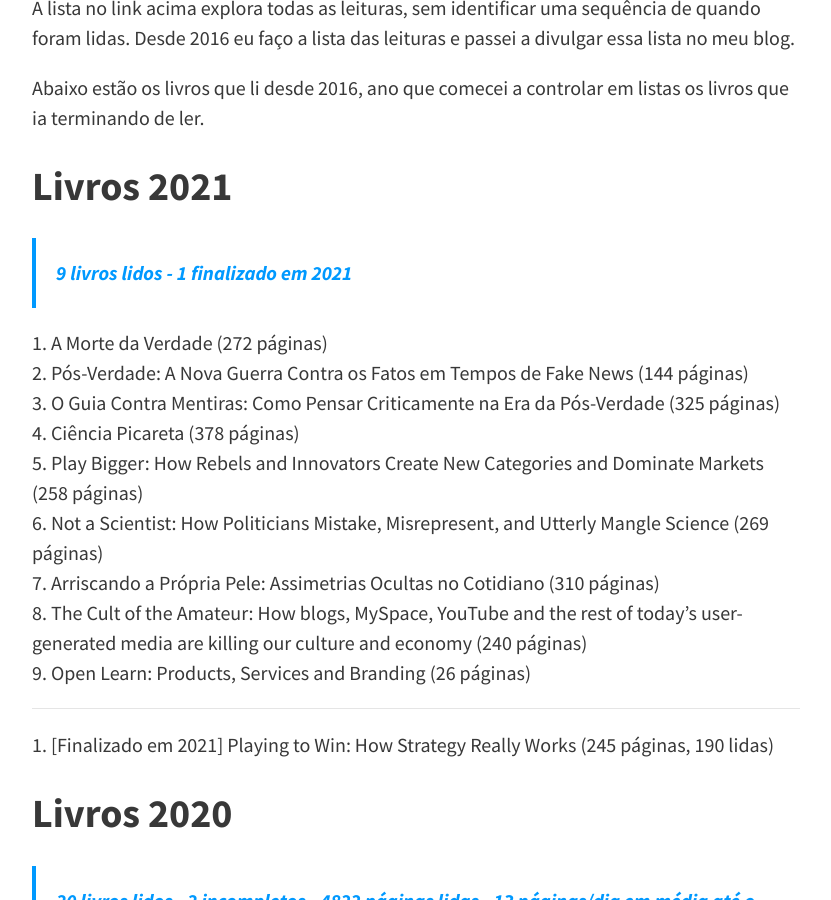
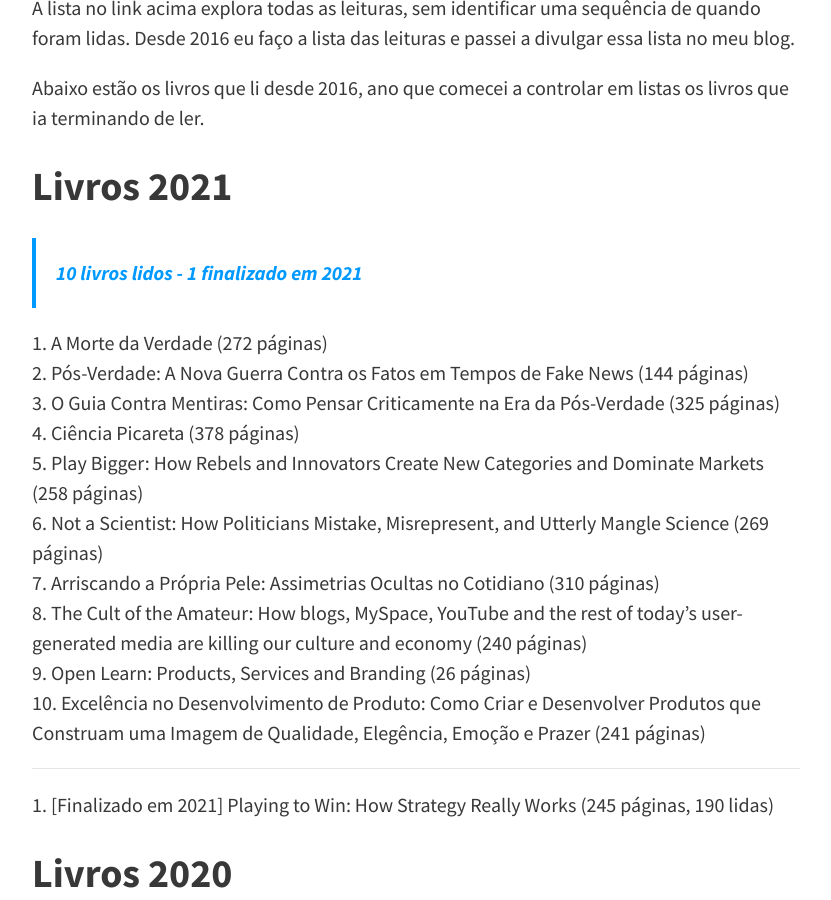
Before and after one commit to felipecbarbosa/felipecbarbosa.github.io, a Jekyll site: the page built from leituras.md, in a window 1280 px wide and 900 px high, scrolled down 852 px. Shown: the whole window, without its empty margins (224-1055 px from the left). Built offline with Jekyll 4.4.1, drawn with Linux system fonts in a browser that asks for light colours; nearby versions of some CDN libraries; comment, search, counter and statistics services are not loaded.

Commit message:
Added new book

```diff
--- a/leituras.md
+++ b/leituras.md
@@ -22,7 +22,7 @@ A lista no link acima explora todas as leituras, sem identificar uma sequência
 Abaixo estão os livros que li desde 2016, ano que comecei a controlar em listas os livros que ia terminando de ler.
 
 ## Livros 2021 {#livros-2021}
-> 9 livros lidos - 1 finalizado em 2021
+> 10 livros lidos - 1 finalizado em 2021
 
 1. A Morte da Verdade (272 páginas)
 2. Pós-Verdade: A Nova Guerra Contra os Fatos em Tempos de Fake News (144 páginas)
@@ -33,6 +33,7 @@ Abaixo estão os livros que li desde 2016, ano que comecei a controlar em listas
 7. Arriscando a Própria Pele: Assimetrias Ocultas no Cotidiano (310 páginas)
 8. The Cult of the Amateur: How blogs, MySpace, YouTube and the rest of today's user-generated media are killing our culture and economy (240 páginas)
 9. Open Learn: Products, Services and Branding (26 páginas)
+10. Excelência no Desenvolvimento de Produto: Como Criar e Desenvolver Produtos que Construam uma Imagem de Qualidade, Elegência, Emoção e Prazer (241 páginas)
 
 ---
 
```
